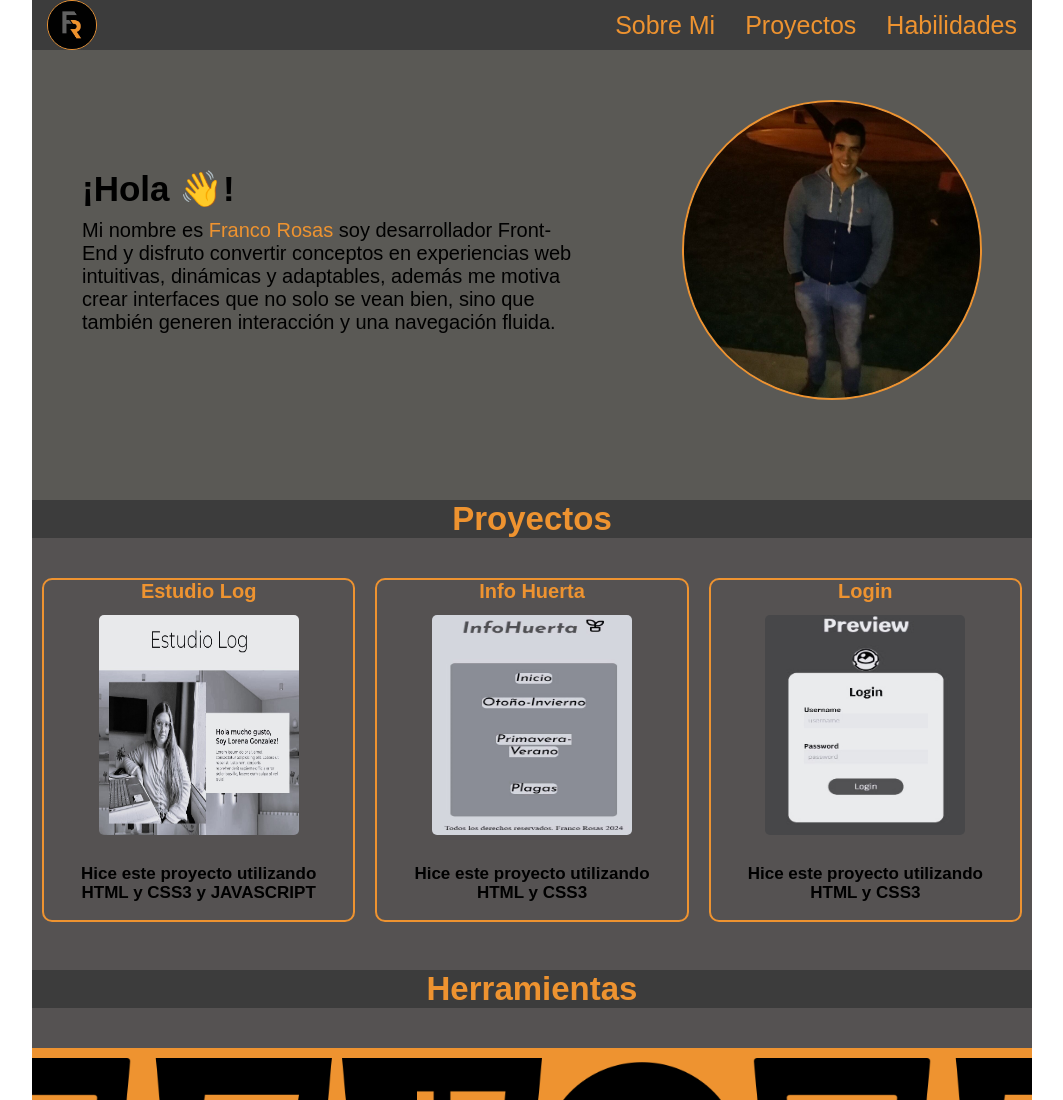
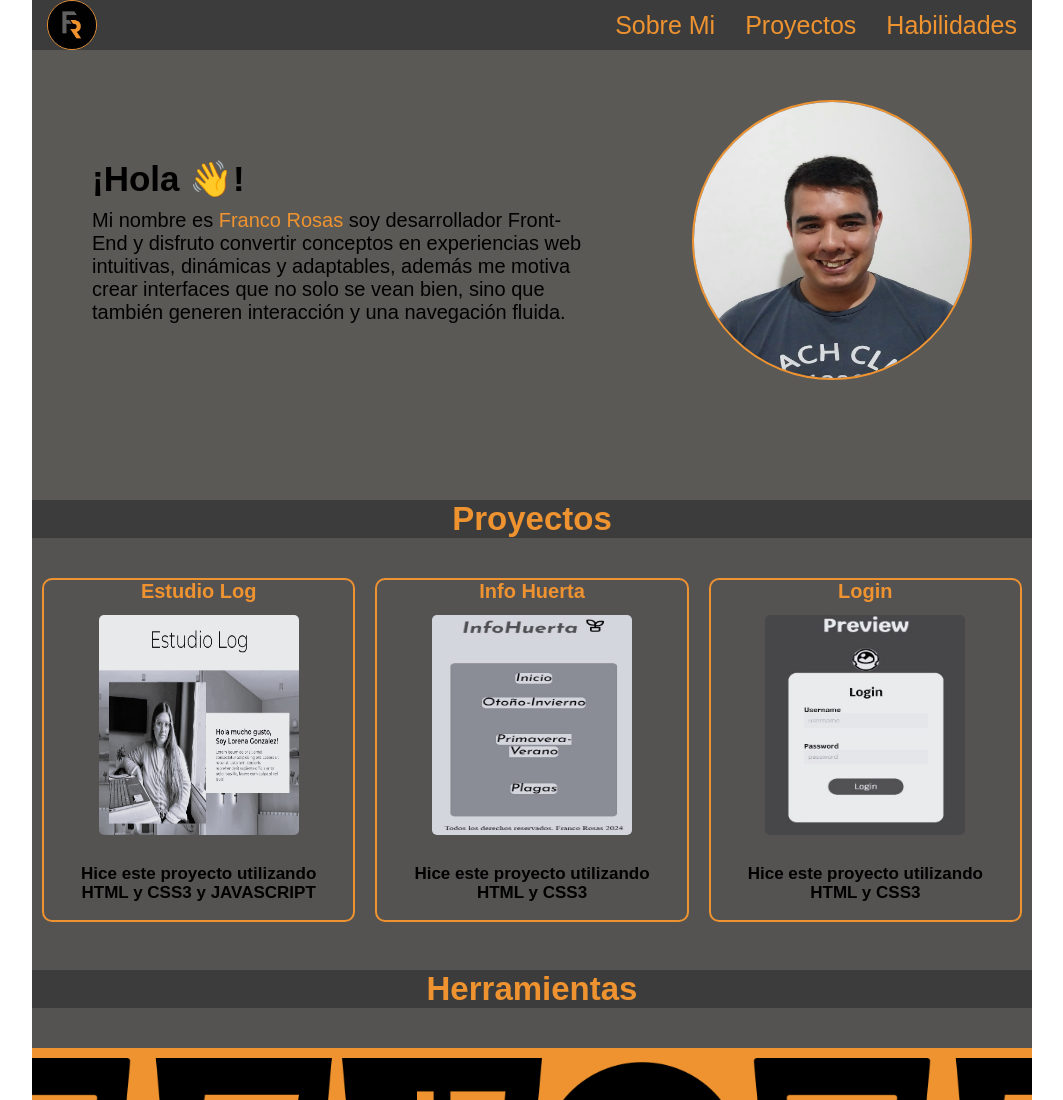
Before and after one commit to RosasFran/Portfolio, a plain HTML site: page index.html in a window 1280 px wide. Shown: the top 1100 px of the page, without its empty margins (108-1171 px from the left). Drawn offline with Linux system fonts and the light colour scheme.

Commit message:
Actualizo Proyecto

```diff
--- a/css/estilos.css
+++ b/css/estilos.css
@@ -235,8 +235,8 @@ span {
 
 .imagen-presentacion {
     border-radius: 25rem;
-    height: 30rem;
-    width: 30rem;
+    height: 28rem;
+    width: 28rem;
     border: 2px solid #ee9330 ;
 }
 
--- a/index.html
+++ b/index.html
@@ -35,7 +35,7 @@
                     <p class="parrafo-presentacion">Mi nombre es <span>Franco Rosas</span> soy desarrollador Front-End y disfruto convertir conceptos en experiencias web intuitivas, dinámicas y adaptables, además me motiva crear interfaces que no solo se vean bien, sino que también generen interacción y una navegación fluida.</p>
                 </div>
                 <div class="contenedor-imagen-parr">
-                    <img class="imagen-presentacion" src="img/yo.jpg" alt="Foto Perfil">
+                    <img class="imagen-presentacion" src="img/Foto portfolioLinkedinOriginal.jpeg" alt="Foto Perfil">
                 </div>
             </div>
         </main>
```
Also changed, not shown: img/Foto portfolioLinkedinOriginal.jpeg (added), img/yo.jpg (deleted).
